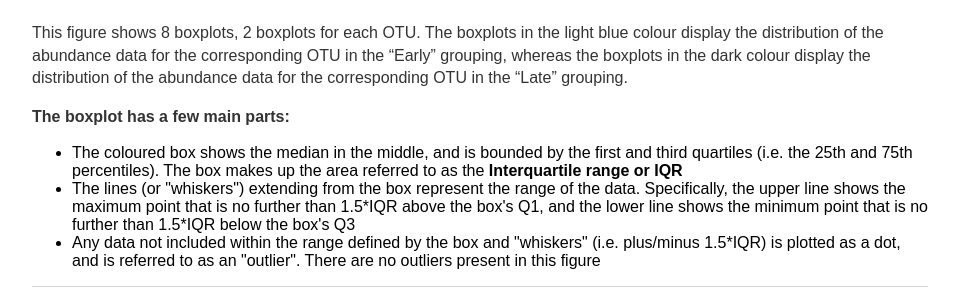
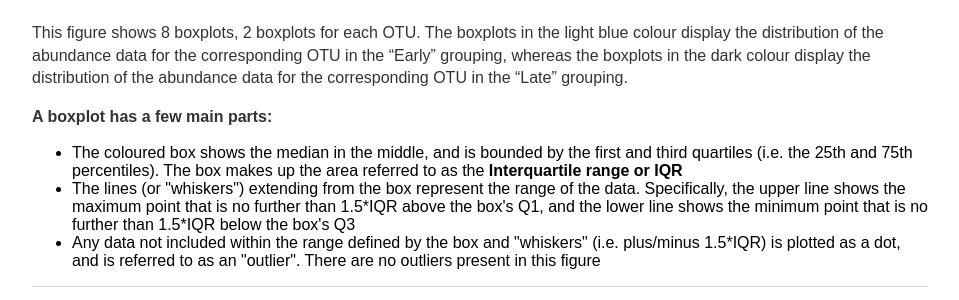
Before and after one commit to jkzorz/jkzorz.github.io, a Jekyll site: the page built from _posts/2019-07-02-boxplots.md, in a window 1280 px wide. Shown: the part 1862-2162 px from the top of the page, without its empty margins (160-1119 px from the left). Built offline with Jekyll 4.4.1, drawn with Linux system fonts in a browser that asks for light colours.

Commit message:
Update 2019-07-02-boxplots.md

```diff
--- a/_posts/2019-07-02-boxplots.md
+++ b/_posts/2019-07-02-boxplots.md
@@ -66,7 +66,7 @@ ggsave("Boxplot.svg")
 
 This figure shows 8 boxplots, 2 boxplots for each OTU. The boxplots in the light blue colour display the distribution of the abundance data for the corresponding OTU in the "Early" grouping, whereas the boxplots in the dark colour display the distribution of the abundance data for the corresponding OTU in the "Late" grouping.
 
-<b>The boxplot has a few main parts: </b>
+<b>A boxplot has a few main parts: </b>
 <ul>
  <li> The coloured box shows the median in the middle, and is bounded by the first and third quartiles (i.e. the 25th and 75th percentiles). The box makes up the area referred to as the <b>Interquartile range or IQR</b> </li>
  <li> The lines (or "whiskers") extending from the box represent the range of the data. Specifically, the upper line shows the maximum point that is no further than 1.5*IQR above the box's Q1, and the lower line shows the minimum point that is no further than 1.5*IQR below the box's Q3 </li>
```
